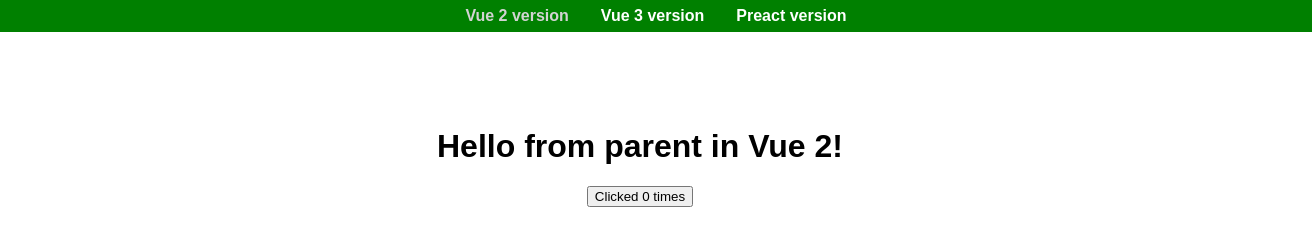
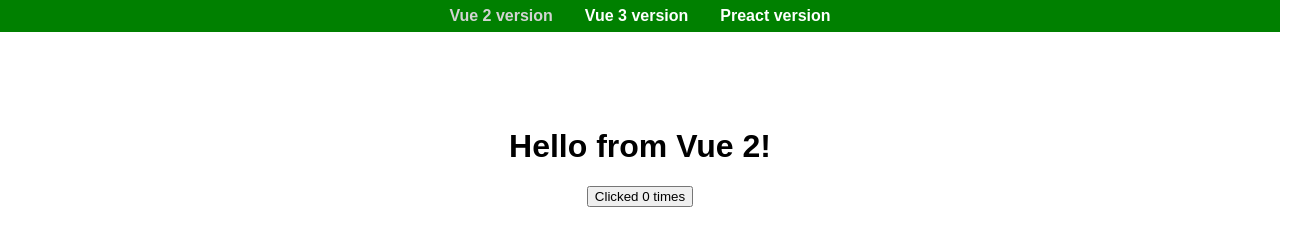
Before and after one commit to naofumi/vue-embed, a website: page public/index.html in a window 1280 px wide. Shown: the whole page, 1312 px wide, since content can reach past the window. Drawn offline with nearby package versions, Linux system fonts and the light colour scheme.

Commit message:
Small fixes

```diff
--- a/public/index.html
+++ b/public/index.html
@@ -25,7 +25,7 @@
     new Vue({
       el: '#app',
       data: {
-        message: 'Hello from parent in Vue 2!'
+        message: 'Hello from Vue 2!'
       }
     });
   </script>
--- a/public/stylesheet.css
+++ b/public/stylesheet.css
@@ -26,7 +26,6 @@ body {
     display: flex;
     height: 32px;
     width: 100%;
-    padding: 0 16px;
     background-color: green;
     color: white;
     font-weight: bold;
```
Also changed, not shown: public/preact/index.html (+1 -1 lines), 1 other file.
